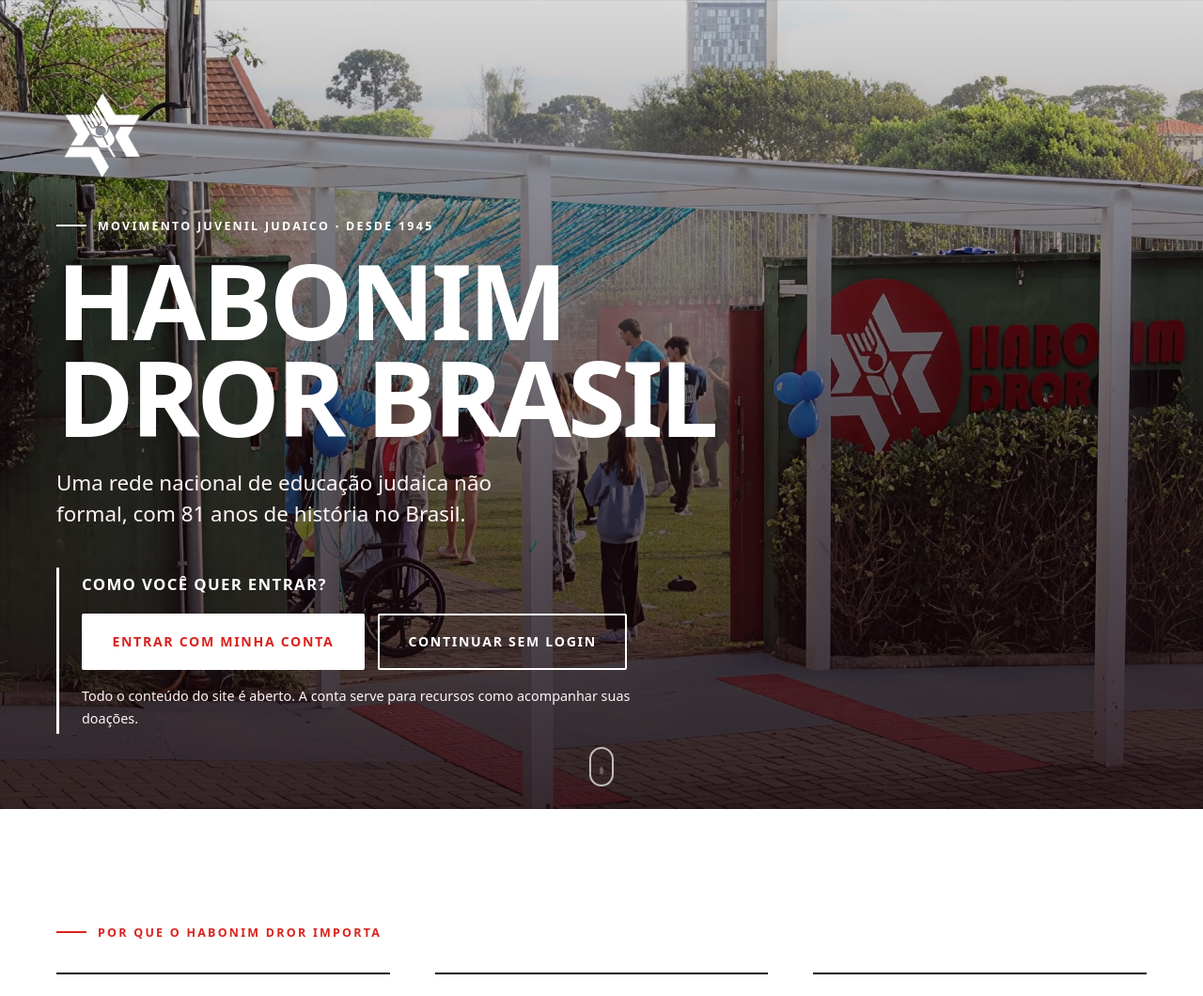
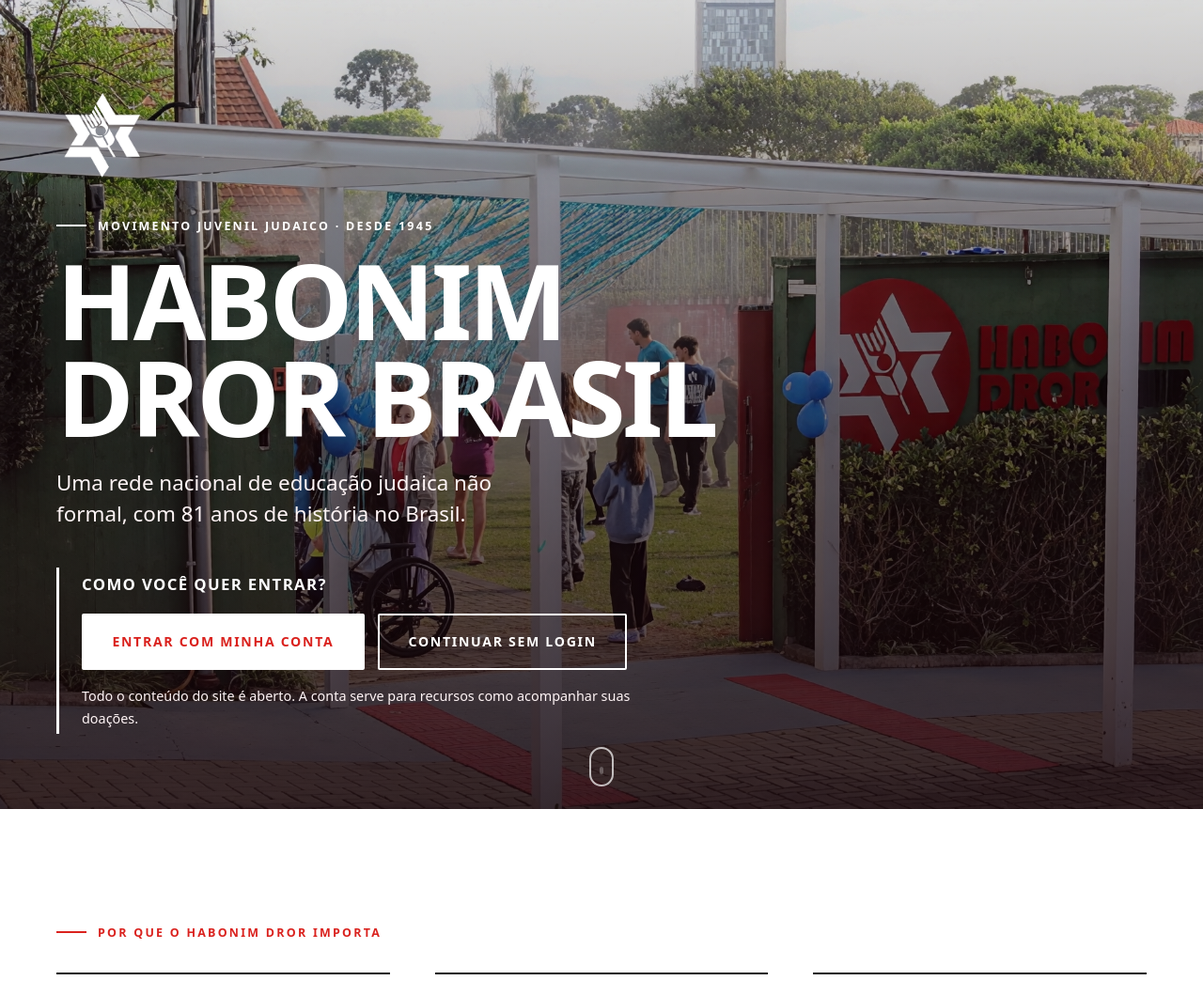
Before and after one commit to Egurt-0/habonim-dror-brasil, a Django app: page / in a window 1280 px wide. Shown: the part 77-1137 px from the top of the page at 94% size. Run offline with Django 5.2, Linux system fonts and the light colour scheme; data comes from the database, SQL or seed files in the repository.

Commit message:
Foto de Curitiba: titulo cobre o rosto em vez de desfoque
Volta a foto original e enquadra por CSS (casado pelo nome do arquivo):
- home, desktop 1024-1920 px: rosto sob "HABONIM DROR BRASIL", na 1a visita e
  depois de escolher a entrada; tela em pe mostra o lado direito (placa).
- card de Curitiba em /snifim/: leve zoom, rosto sob "CURITIBA".
Posicoes medidas no Edge em 10 tamanhos de tela.

Co-Authored-By: Claude Opus 5.5 <noreply@anthropic.com>

```diff
--- a/static/css/site.css
+++ b/static/css/site.css
@@ -273,6 +273,17 @@ a:hover { color: var(--vermelho-escuro); }
   .numero__valor { font-size: 2.6rem; }
 }
 
+/* Enquadramento de fotos específicas (casadas pelo nome do arquivo no style="").
+   Valores medidos para que um rosto deformado por IA fique sob o título/texto.
+   Trocou a foto? Apague o bloco dela. */
+/* Fundo da home de Curitiba: rosto sob "HABONIM DROR BRASIL" no desktop (1024–1920 px); em tela
+   em pé (celular, tablet) mostra o lado direito da foto, com a placa, e o rosto fica fora. */
+.hero__foto[style*="habonim_dror_cwb"] { background-position: 30% 31%; }
+@media (max-aspect-ratio: 1/1) { .hero__foto[style*="habonim_dror_cwb"] { background-position: 100% 50%; } }
+/* Card de Curitiba na lista de snifim: leve zoom para o rosto ficar sob o nome do snif */
+.topico[style*="img/snifim/curitiba."] { background-size: auto 140%; background-position: 50% 5%; }
+@media (max-width: 600px) { .topico[style*="img/snifim/curitiba."] { background-size: auto 110%; background-position: 50% 10%; } }
+
 /* Chamada final: fundo branco com a logo completa */
 .chamada { background: var(--branco); border-top: 1px solid var(--borda); text-align: center; padding: clamp(4rem, 9vw, 6.5rem) 0; }
 .chamada__logo { display: block; width: clamp(160px, 22vw, 240px); height: auto; margin: 0 auto 2rem; }
```
Also changed, not shown: static/img/fundos/habonim_dror_cwb (1).png, 1 other file.
